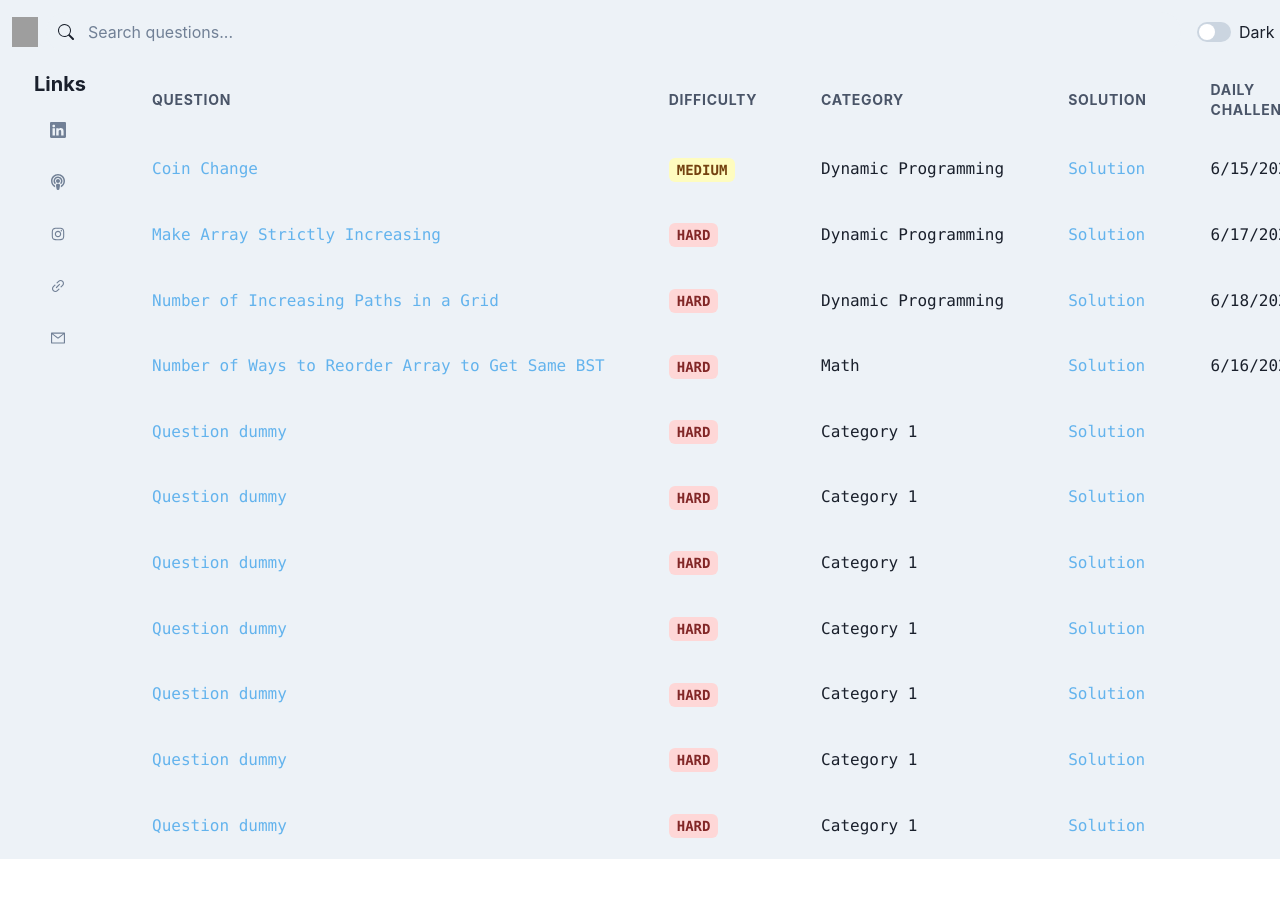
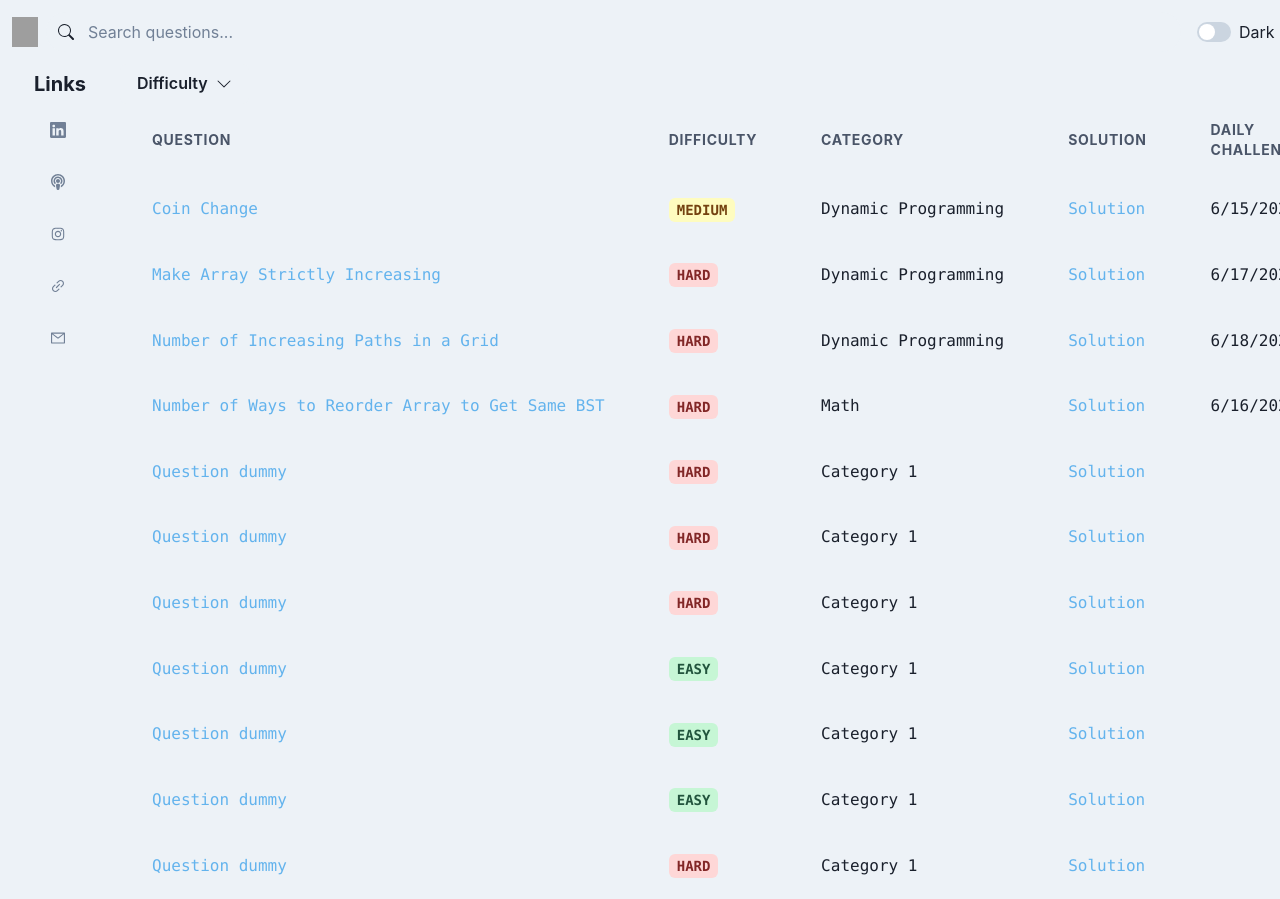
Before and after one commit to LeeHengYu/leetcode-reviewer, a React (Vite) app: page / in a window 1280 px wide. Shown: the top 899 px of the page. Before the commit the page ends 859 px from the top, so only its background shows below. Built offline with nearby package versions, Linux system fonts and the light colour scheme; grey boxes are pictures that could not be loaded.

Commit message:
Build difficulty selector

```diff
--- a/src/components/DifficultySelector.tsx
+++ b/src/components/DifficultySelector.tsx
@@ -1,5 +1,25 @@
+import { Button, Menu, MenuButton, MenuItem, MenuList } from "@chakra-ui/react";
+import { BsChevronDown } from "react-icons/bs";
+import useQuestionFilterStore from "../store";
+
 const DifficultySelector = () => {
-  return <></>;
+  const setDifficulty = useQuestionFilterStore((s) => s.setDifficulty);
+  const difficulty = useQuestionFilterStore((s) => s.filters.difficulty);
+  const difficulties = ["Easy", "Medium", "Hard"];
+  return (
+    <Menu>
+      <MenuButton as={Button} rightIcon={<BsChevronDown />}>
+        {difficulty || "Difficulty"}
+      </MenuButton>
+      <MenuList>
+        {difficulties.map((difficulty) => (
+          <MenuItem onClick={() => setDifficulty(difficulty)} key={difficulty}>
+            {difficulty}
+          </MenuItem>
+        ))}
+      </MenuList>
+    </Menu>
+  );
 };
 
 export default DifficultySelector;
--- a/src/components/TableComponent.tsx
+++ b/src/components/TableComponent.tsx
@@ -24,6 +24,7 @@ import ScriptLoader from "./ScriptLoader";
 import scriptReducer from "../reducers/scriptReducer";
 import ScriptContext from "../contexts/scriptContexts";
 import useQuestionFilterStore from "../store";
+import DifficultySelector from "./DifficultySelector";
 
 const TableComponent = () => {
   const [selectedSolution, setSelectedSolution] = useState("");
@@ -56,6 +57,7 @@ const TableComponent = () => {
 
   return (
     <Box>
+      <DifficultySelector />
       <Table variant="striped" size="lg" fontFamily="mono">
         <Thead>
           <Tr>
@@ -69,7 +71,7 @@ const TableComponent = () => {
         <Tbody whiteSpace="nowrap">
           {DataQuery(tableData, filters)?.map((item, index) => (
             <Tr key={index}>
-              <Td color="blue.300">
+              <Td color="blue.300" minWidth="30%">
                 <Link href={item.link} target="_blank">
                   {item.question}
                 </Link>
--- a/src/data/tablaData.ts
+++ b/src/data/tablaData.ts
@@ -60,19 +60,19 @@ const tableData: Question[] = [
     },
     {
       question: "Question dummy",
-      difficulty: "Hard",
+      difficulty: "Easy",
       category: "Category 1",
       solution: "Solution 1",
     },
     {
       question: "Question dummy",
-      difficulty: "Hard",
+      difficulty: "Easy",
       category: "Category 1",
       solution: "Solution 1",
     },
     {
       question: "Question dummy",
-      difficulty: "Hard",
+      difficulty: "Easy",
       category: "Category 1",
       solution: "Solution 1",
     },
--- a/src/store.ts
+++ b/src/store.ts
@@ -3,13 +3,13 @@ import { create } from "zustand";
 export interface Filters {
     name?: string;
     category?: string;
-    difficulty?: "Easy" | "Medium" | "Hard";
+    difficulty?: string;
 }
 
 interface QuestionFilterStore {
     filters: Filters;
     setCategory: (category: string) => void;
-    setDifficulty: (difficulty: "Easy" | "Medium" | "Hard") => void;
+    setDifficulty: (difficulty: string) => void;
     setDate: (date: Date) => void;
     setSearchText: (text: string) => void;
 }
@@ -19,7 +19,7 @@ const useQuestionFilterStore = create<QuestionFilterStore>((set) => ({
     setCategory: (category: string) => {
         set(store => ({ filters: { ...store.filters, category } }));
     },
-    setDifficulty: (difficulty: "Easy" | "Medium" | "Hard") => {
+    setDifficulty: (difficulty: string) => {
         set(store => ({ filters: {...store.filters, difficulty} }));
     },
     setDate: (date: Date) => {
```
